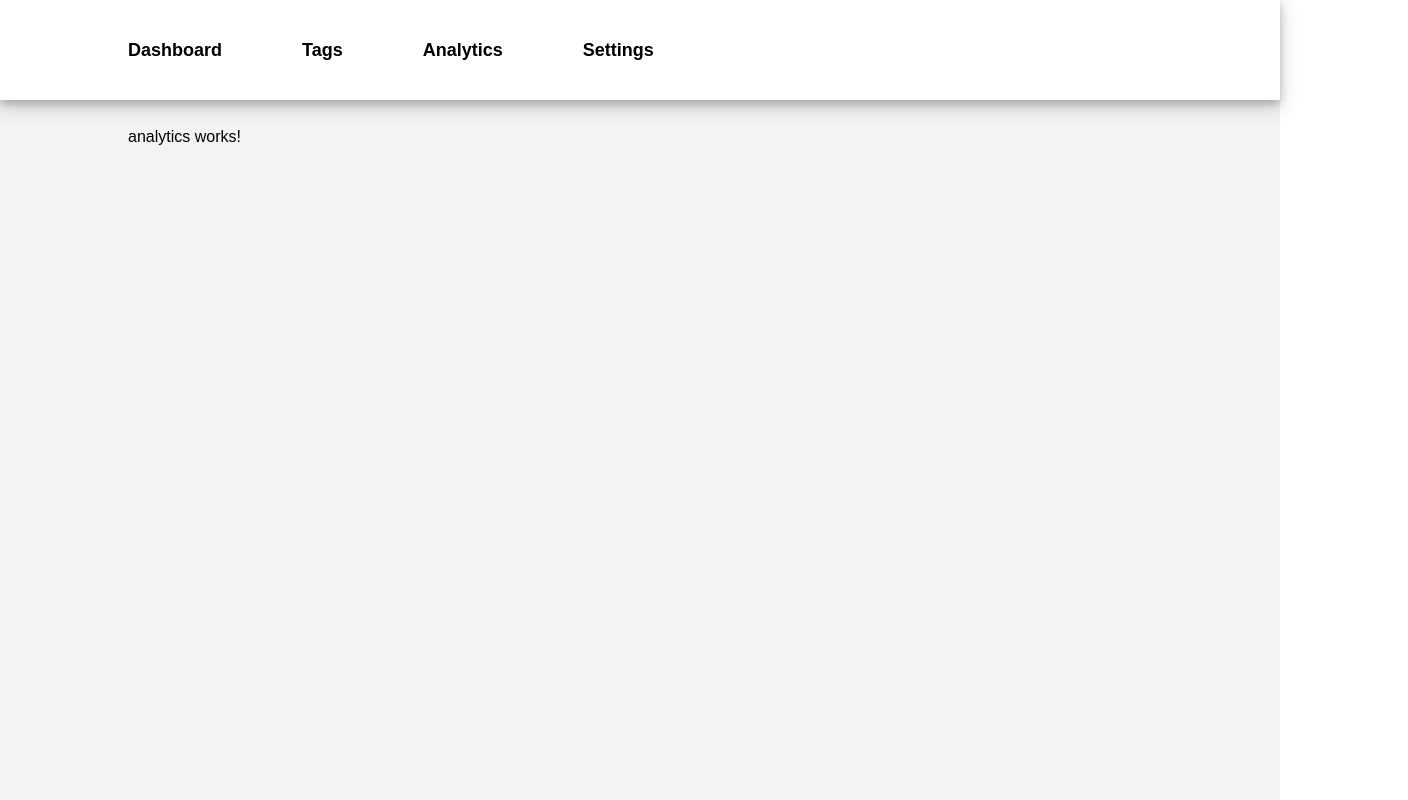
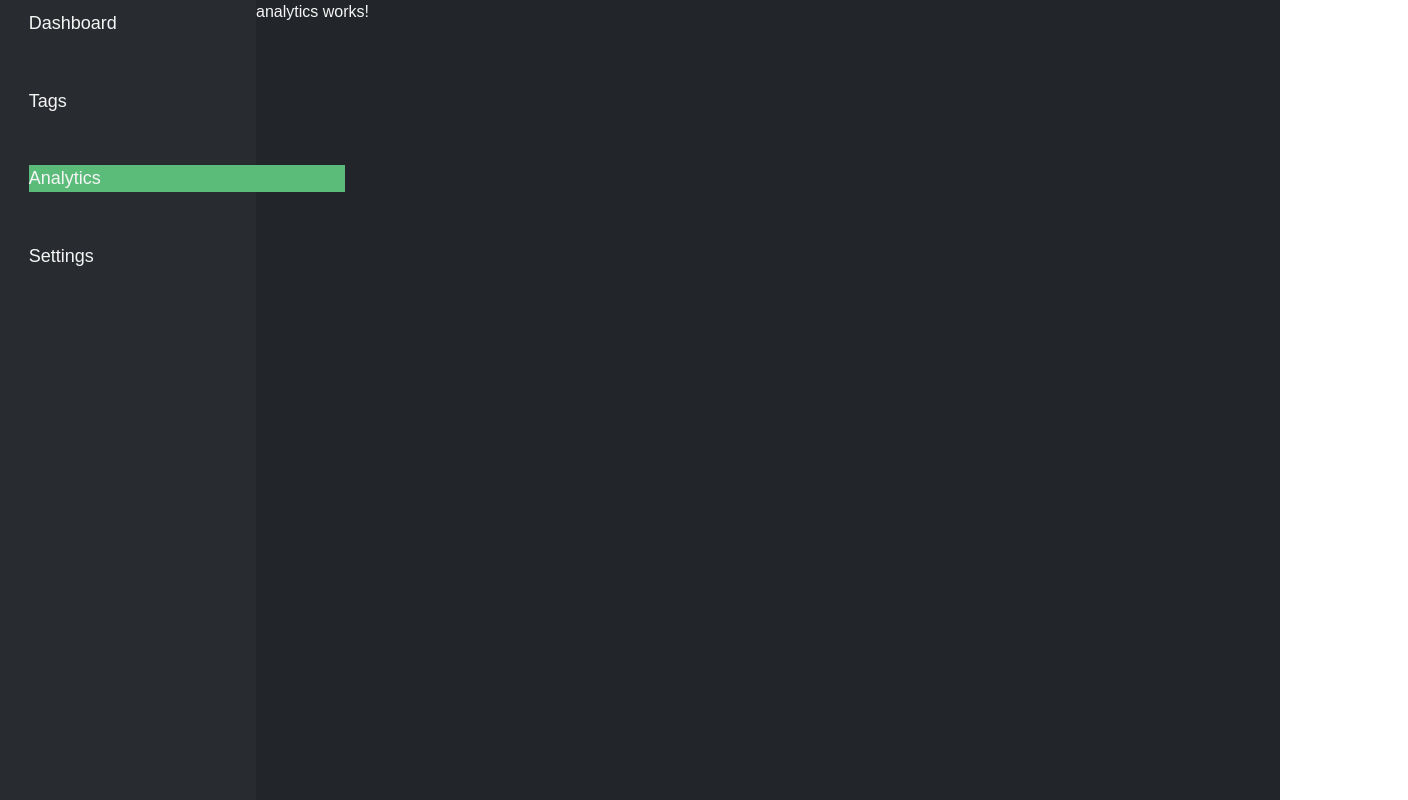
Before and after one commit to ZachPoole/personal-expense-tracker, an Angular app in the folder frontend/: page /analytics in a window 1280 px wide. Shown: the whole page, 1408 px wide, since content can reach past the window. Built offline with nearby package versions, Linux system fonts and the light colour scheme.

Commit message:
change navbar to sidebar

```diff
--- a/frontend/src/app/app.component.html
+++ b/frontend/src/app/app.component.html
@@ -1,6 +1,6 @@
 <div id="site-wrapper">
-  <div id="navbar-wrapper">
-    <app-navbar></app-navbar>
+  <div id="sidebar-wrapper">
+    <app-sidebar></app-sidebar>
   </div>
   <div id="router-wrapper">
     <router-outlet />
--- a/frontend/src/app/app.component.scss
+++ b/frontend/src/app/app.component.scss
@@ -1,12 +1,17 @@
 #site-wrapper {
-  background-color: #f5f2f2;
+  //background-color: #f5f2f2;
+  background-color: #222529;
   height: 100vh;
   display: flex;
-  flex-direction: column;
+  flex-direction: row;
+}
+
+#sidebar-wrapper {
+  display: flex;
+  width: 20%;
 }
 
 #router-wrapper {
   display: flex;
-  margin: 25px 10%;
-  width: 100%;
+  width: 80%;
 }
--- a/frontend/src/app/app.component.ts
+++ b/frontend/src/app/app.component.ts
@@ -1,11 +1,11 @@
 import { Component } from '@angular/core';
 import { RouterOutlet } from '@angular/router';
-import { NavbarComponent } from './components/navbar/navbar.component';
+import { SidebarComponent } from './components/sidebar/sidebar.component';
 
 @Component({
   selector: 'app-root',
   standalone: true,
-  imports: [RouterOutlet, NavbarComponent],
+  imports: [RouterOutlet, SidebarComponent],
   templateUrl: './app.component.html',
   styleUrl: './app.component.scss',
 })
--- a/frontend/src/app/components/navbar/navbar.component.html
+++ /dev/null
@@ -1,8 +0,0 @@
-<div id="navbar">
-  <ul id="navbar-list">
-    <li routerLink="dashboard" class="nav-item">Dashboard</li>
-    <li routerLink="tags" class="nav-item">Tags</li>
-    <li routerLink="analytics" class="nav-item">Analytics</li>
-    <li routerLink="settings" class="nav-item">Settings</li>
-  </ul>
-</div>
--- a/frontend/src/app/components/navbar/navbar.component.scss
+++ /dev/null
@@ -1,20 +0,0 @@
-#navbar {
-  height: 100px;
-  background-color: #ffffff;
-  display: flex;
-  box-shadow: 0 4px 8px 0 rgba(0, 0, 0, 0.2), 0 6px 20px 0 rgba(0, 0, 0, 0.19);
-
-  justify-content: center;
-  align-items: center;
-
-  #navbar-list {
-    display: flex;
-    width: 80%;
-    gap: 80px;
-
-    .nav-item {
-      font-size: large;
-      font-weight: bold;
-    }
-  }
-}
--- /dev/null
+++ b/frontend/src/app/components/sidebar/sidebar.component.html
@@ -0,0 +1,32 @@
+<div id="sidebar">
+  <ul id="sidebar-list">
+    <li class="nav-item">
+      <a
+        routerLink="/dashboard"
+        class="nav-link"
+        routerLinkActive="active-link"
+      >
+        Dashboard
+      </a>
+    </li>
+    <li class="nav-item">
+      <a routerLink="/tags" class="nav-link" routerLinkActive="active-link">
+        Tags
+      </a>
+    </li>
+    <li class="nav-item">
+      <a
+        routerLink="/analytics"
+        class="nav-link"
+        routerLinkActive="active-link"
+      >
+        Analytics
+      </a>
+    </li>
+    <li class="nav-item">
+      <a routerLink="/settings" class="nav-link" routerLinkActive="active-link">
+        Settings
+      </a>
+    </li>
+  </ul>
+</div>
--- /dev/null
+++ b/frontend/src/app/components/sidebar/sidebar.component.scss
@@ -0,0 +1,45 @@
+#sidebar {
+  height: 100vh;
+  background-color: #282b2f;
+  display: flex;
+  flex-direction: row;
+
+  #sidebar-list {
+    display: flex;
+    flex-shrink: 1;
+    flex-direction: row;
+    flex-wrap: wrap;
+    justify-content: center;
+    align-items: flex-start;
+    gap: 10px;
+    flex-grow: 0;
+    flex: 0 0 auto;
+    max-height: 300px;
+
+    .nav-item {
+      flex: 0 0 auto;
+      display: flex;
+      align-items: center;
+      justify-content: center;
+      width: 90%;
+      font-size: large;
+      padding: 10px;
+      border-radius: 15px;
+      height: auto;
+
+      &:hover {
+        cursor: pointer;
+        background-color: #3a3f45;
+      }
+
+      .nav-link {
+        display: block;
+        width: 100%;
+      }
+
+      .active-link {
+        background-color: #5bbc7a;
+      }
+    }
+  }
+}
--- a/frontend/src/styles.scss
+++ b/frontend/src/styles.scss
@@ -1,2 +1,6 @@
 /* You can add global styles to this file, and also import other style files */
 @import "reset";
+
+* {
+  color: whitesmoke;
+}
```
Also changed, not shown: frontend/src/app/components/navbar/navbar.component.ts (deleted, +0 -11 lines), frontend/src/app/components/sidebar/sidebar.component.ts (added, +11 -0 lines).
